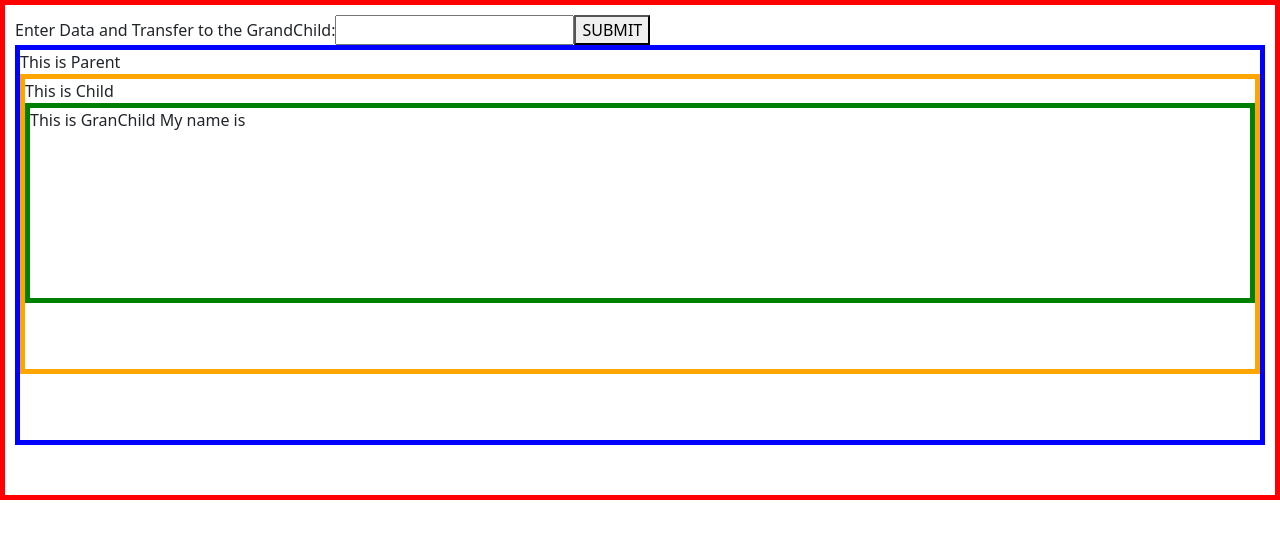
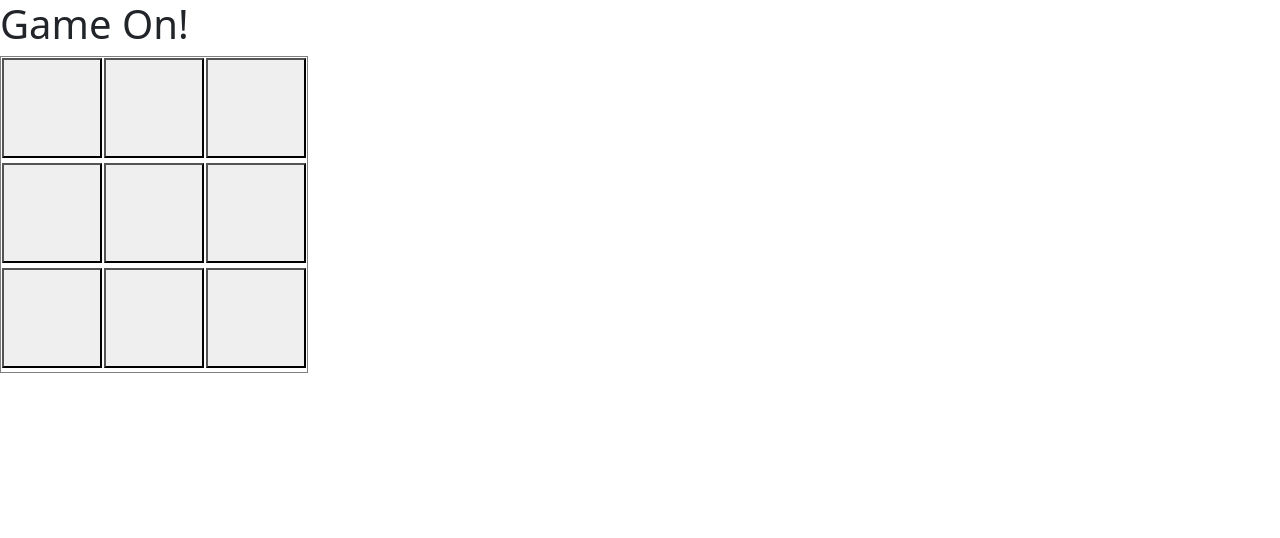
Before and after one commit to thesagarmahajan/react-javascript-level-1, a React (Create React App) app: page / in a window 1280 px wide. Shown: the top 538 px of the page. Built offline with nearby package versions, Linux system fonts and the light colour scheme.

Commit message:
New Commit

```diff
--- a/src/App.js
+++ b/src/App.js
@@ -1,12 +1,11 @@
-import logo from './logo.svg';
 import './App.css';
 import 'bootstrap/dist/css/bootstrap.min.css'
-import GrandParent from './prop_drilling/GrandParent';
+import TicTacToe from './hooks/use_effect/TicTacToe';
 
 function App() {
    return (
       <div>
-        <GrandParent />
+        <TicTacToe />
       </div>
     );
 }
--- a/src/prop_drilling/Child.js
+++ b/src/prop_drilling/Child.js
@@ -1,7 +1,7 @@
 import GrandChild from "./GrandChild";
 import GrandChildClass from "./GrandChildClass";
 
-function Child(props){
+function Child(){
     return (<>
         <div style={{border:"solid orange 5px", height:"300px"}}>
             This is Child
--- a/src/prop_drilling/Parent.js
+++ b/src/prop_drilling/Parent.js
@@ -1,7 +1,7 @@
 import { useContext } from "react";
 import Child from "./Child";
 
-function Parent(props){
+function Parent(){
 
 
     return (<>
```
